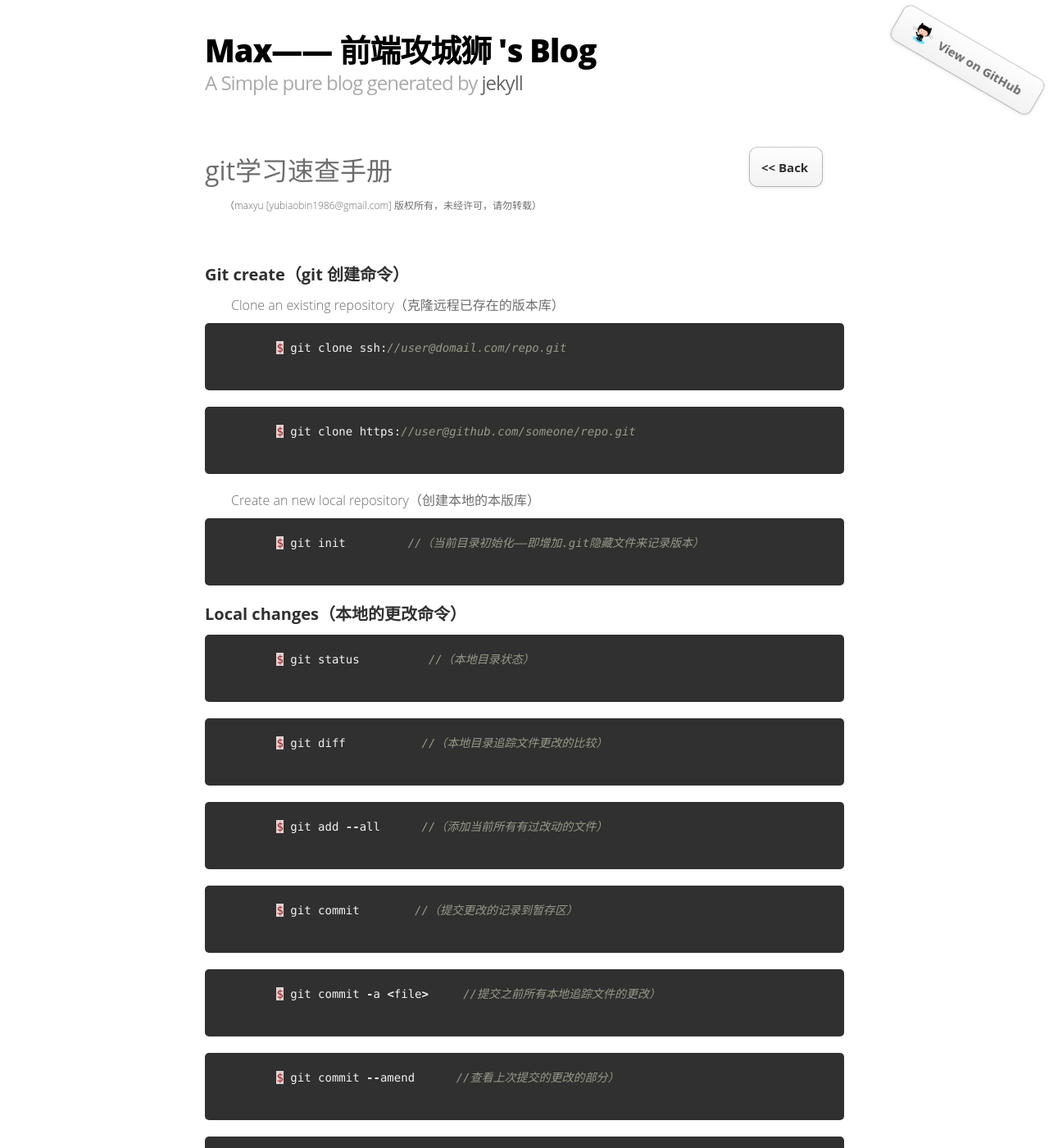
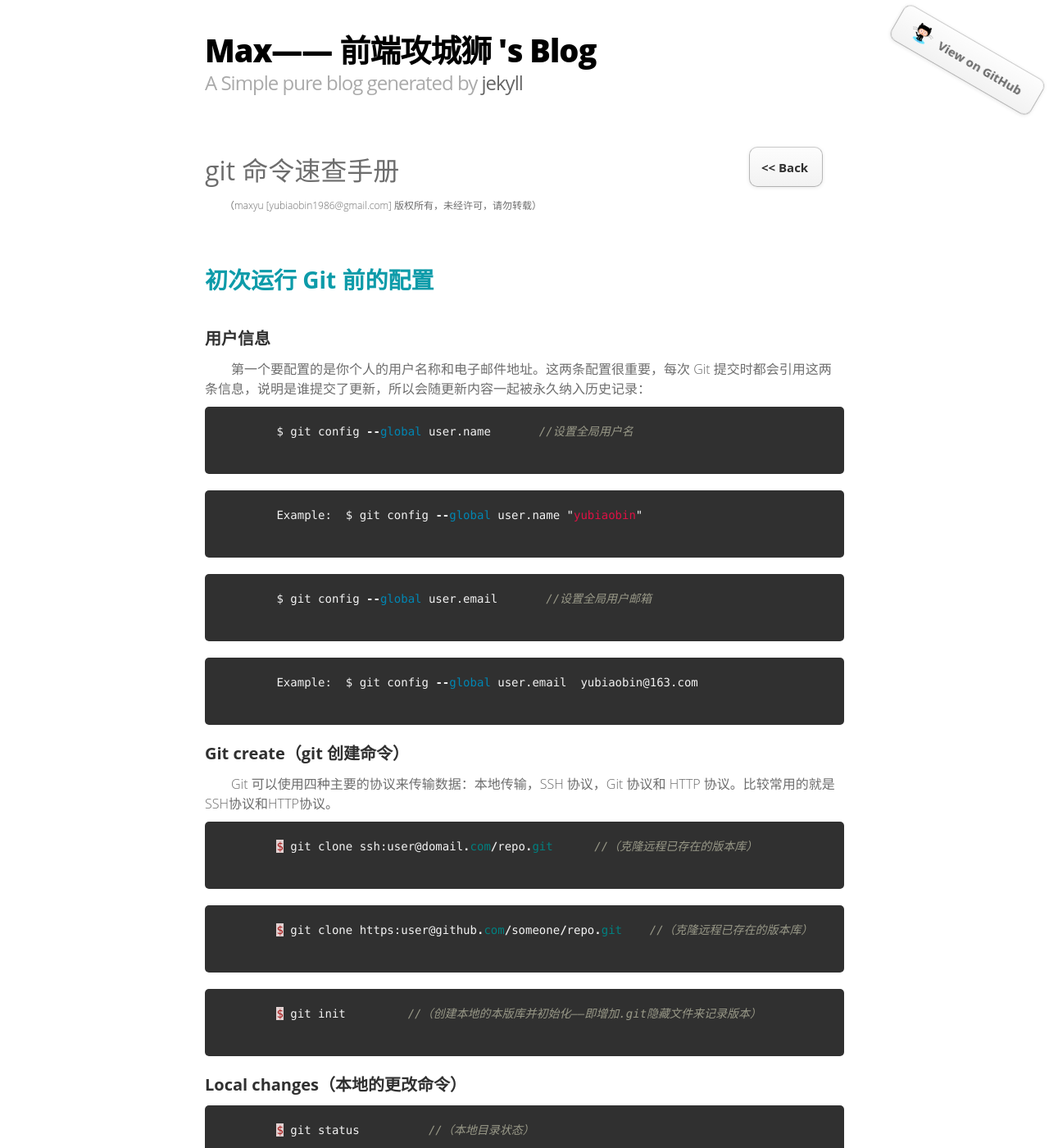
Before and after one commit to yubiaobin/yubiaobin.github.io, a Jekyll site: the page built from _posts/2014-05-18-git-command-line.html, in a window 1280 px wide and 1400 px high. Shown: the whole window at 82% size. Built offline with Jekyll 4.4.1, drawn with Linux system fonts in a browser that asks for light colours; comment, search, counter and statistics services are not loaded; some of the changed text lies outside the part shown.

```diff
--- a/_posts/2014-05-18-git-command-line.html
+++ b/_posts/2014-05-18-git-command-line.html
@@ -1,7 +1,45 @@
 ---
 layout: default_post
-title : git学习速查手册
+title : git 命令速查手册
 ---
+
+
+
+
+
+<h3> 初次运行 Git 前的配置</h3>
+
+
+
+<h4>用户信息</h4>
+<p>第一个要配置的是你个人的用户名称和电子邮件地址。这两条配置很重要，每次 Git 提交时都会引用这两条信息，说明是谁提交了更新，所以会随更新内容一起被永久纳入历史记录：</p>
+
+
+<p>
+	{% highlight javascript %}
+	$ git config --global user.name       //设置全局用户名
+	{% endhighlight %}
+</p>
+<p>
+	{% highlight javascript %}
+	Example:  $ git config --global user.name "yubiaobin"
+	{% endhighlight %}
+</p>
+<p>
+	{% highlight javascript %}
+	$ git config --global user.email       //设置全局用户邮箱
+	{% endhighlight %}
+</p>
+<p>
+	{% highlight javascript %}
+	Example:  $ git config --global user.email  yubiaobin@163.com
+	{% endhighlight %}
+</p>
+
+
+
+
+
 
 
 
@@ -12,25 +50,20 @@ title : git学习速查手册
 
 <h4>Git create（git 创建命令）</h4>
 
-
-
-<p>Clone an existing repository（克隆远程已存在的版本库）</p>
+<p>Git 可以使用四种主要的协议来传输数据：本地传输，SSH 协议，Git 协议和 HTTP 协议。比较常用的就是SSH协议和HTTP协议。</p>
 <p>
 	{% highlight java %}
-	$ git clone ssh://user@domail.com/repo.git
+	$ git clone ssh:user@domail.com/repo.git      //（克隆远程已存在的版本库）
 	{% endhighlight %}
 </p>
 <p>
 	{% highlight java %}
-	$ git clone https://user@github.com/someone/repo.git
+	$ git clone https:user@github.com/someone/repo.git    //（克隆远程已存在的版本库）
 	{% endhighlight %}
 </p>
-
-
-<p>Create an new local repository（创建本地的本版库）</p>
 <p>
 	{% highlight java %}
-	$ git init         //（当前目录初始化——即增加.git隐藏文件来记录版本）
+	$ git init         //（创建本地的本版库并初始化——即增加.git隐藏文件来记录版本）
 	{% endhighlight %}
 </p>
 
@@ -127,75 +156,41 @@ title : git学习速查手册
 <h4>Branches & Tags（分支和标识）</h4>
 
 
-
-
-
-
-<p>List all existing branches（列出所有现有的分支）</p>
 <p>
 	{% highlight java %}
-	$ git branch
+	$ git branch       //（列出所有现有的分支）
 	{% endhighlight %}
 </p>
-
-
-
-<p>Switch HEAD branch（切换到这个分支）</p>
 <p>
 	{% highlight java %}
-	$ git checkout <branch>
+	$ git checkout <branch>      //（切换到这个分支）
 	{% endhighlight %}
 </p>
-
-
-
-<p>Create a new branch based on your current HEAD（在当前版本库创建一个新的分支）</p>
 <p>
 	{% highlight java %}
-	$ git branch <new-branch>
+	$ git branch <new-branch>      //（在当前版本库创建一个新的分支）
 	{% endhighlight %}
 </p>
-
-
-
-<p>Create a new tracking branch based on a remote branch（在远程版本库创建一个新的跟踪的分支）</p>
 <p>
 	{% highlight java %}
-	$ git branch --tracked <new-branch>  <remote-branch>
+	$ git branch --tracked <new-branch>  <remote-branch>	      //（在远程版本库创建一个新的跟踪的分支）
  	{% endhighlight %}
 </p>
-
-
-
-<p>Delete a local branch（删除一个本地的分支）</p>
 <p>
 	{% highlight java %}
-	$ git branch -d <branch>
+	$ git branch -d <branch>       //（删除一个本地的分支）
 	{% endhighlight %}
 </p>
-
-
-
-<p>Mark the current commit with a tag（标记最新的提交）</p>
 <p>
 	{% highlight java %}
-	$ git tag <tag-name>
+	$ git tag <tag-name>       //（标记最新的提交）
 	{% endhighlight %}
 </p>
-
-
-
-
-<p>Publish your local all tags to remote （发布本地所有的标记去远程本版库）</p>
 <p>
 	{% highlight java %}
-	$ git push --tags
+	$ git push --tags     //（发布本地所有的标记去远程本版库）
 	{% endhighlight %}
 </p>
-
-
-
-
 
 
 
@@ -208,75 +203,44 @@ title : git学习速查手册
 
 
 
-
-
-<p>List all currently configured remotes（列出所有当前的远程配置）</p>
 <p>
-	{% highlight java %}
-	$ git remote -v
+	{% highlight javascript %}
+	$ git remote -v      //（列出所有当前的远程配置）
 	{% endhighlight %}
 </p>
-
-
-
-<p>Show information about a remote（显示远程版本库信息）</p>
 <p>
-	{% highlight java %}
-	$ git remote show
+	{% highlight javascript %}
+	$ git remote show     //（显示远程版本库信息）
 	{% endhighlight %}
 </p>
-
-
-
-<p>Add mew remote repository , named <remote>（增加一个新的名为<remote>的远程版本）</p>
 <p>
-	{% highlight java %}
-	$ git remote add <remote>
+	{% highlight javascript %}
+	$ git remote add <remote>     //（增加一个新的名为<remote>的远程版本）
 	{% endhighlight %}
 </p>
-
-
-
-<p>Download all changes from <remote> , but don't integrate into HEAD（从远程下载所有更改，但是不和本地合并）</p>
 <p>
-	{% highlight java %}
-	$ git fetch <remote>
+	{% highlight javascript %}
+	$ git fetch <remote>      //（从远程下载所有更改，但是不和本地合并）
 	{% endhighlight %}
 </p>
-
-
-
-<p>Download changes and directly merge/integrate into HEAD （从远程下载所有更改，并且和本地合并）</p>
 <p>
-	{% highlight java %}
-	$ git pull <remote> <branch>
+	{% highlight javascript %}
+	$ git pull <remote> <branch>     //（从远程下载所有更改，并且和本地合并）
 	{% endhighlight %}
 </p>
-
-
-
-<p>Publish local changes on a remote（发布本地的提交的更改去远程版本库）</p>
 <p>
-	{% highlight java %}
-	$ git push <remote> <branch>
+	{% highlight javascript %}
+	$ git push <remote> <branch>     //（发布本地的提交的更改去远程版本库）
 	{% endhighlight %}
 </p>
-
-
-
-<p>Delete a branch on the remote（删除远程的版本库的一个分支）</p>
 <p>
-	{% highlight java %}
-	$ git push <remote> : <branch>
+	{% highlight javascript %}
+	$ git push <remote> : <branch>     //（删除远程的版本库的一个分支）
 	{% endhighlight %}
 </p>
-
-
-
-<p>Publish your local all tags to remote （发布本地所有的标记去远程本版库）</p>
 <p>
-	{% highlight java %}
-	$ git push --tags
+	{% highlight javascript %}
+	$ git push --tags      //（发布本地所有的标记去远程本版库）
 	{% endhighlight %}
 </p>
 
@@ -372,7 +319,7 @@ title : git学习速查手册
 
 
 
-<h3>学习Git 以来收获不少 ，感谢一下共享学习资料的开源作者</h3>
+<h4 class="pege_tail">学习Git 以来收获不少 ，感谢一下共享学习资料的开源作者</h4>
 
 <p>  1.  廖雪峰老师的博客Git教程-- <a href="http://www.liaoxuefeng.com/wiki/0013739516305929606dd18361248578c67b8067c8c017b000" target="_blank">廖雪峰老师的博客Git教程</a></p>
 
--- a/_posts/2014-06-28-git-alias-setting.html
+++ b/_posts/2014-06-28-git-alias-setting.html
@@ -20,7 +20,7 @@ title : git alias(别名设置命令)
 </p>
 
 
-x
+
 <p>将git commit 简化为git cm</p>
 <p>
 	{% highlight html %}
```
Also changed, not shown: other parts of _posts/2014-05-18-git-command-line.html (+6 -27 lines), _posts/2014-06-29-git-config-setting.html (deleted, +0 -34 lines), _posts/2014-06-29-git-transfer-protocol.html (added, +30 -0 lines), 1 other file.
